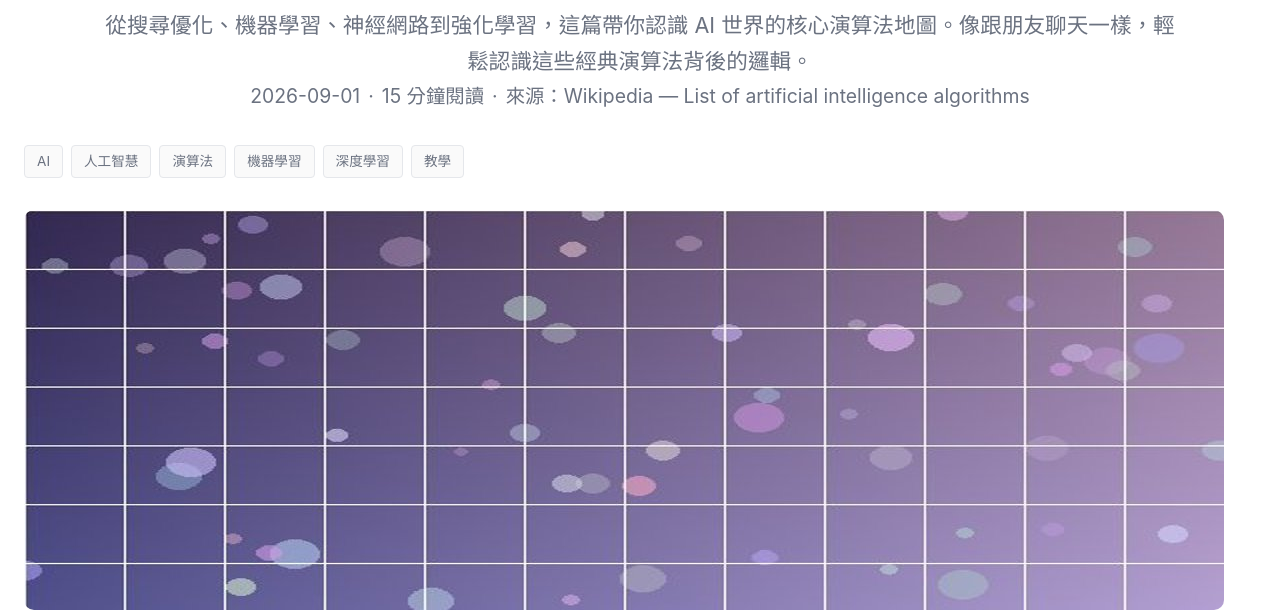
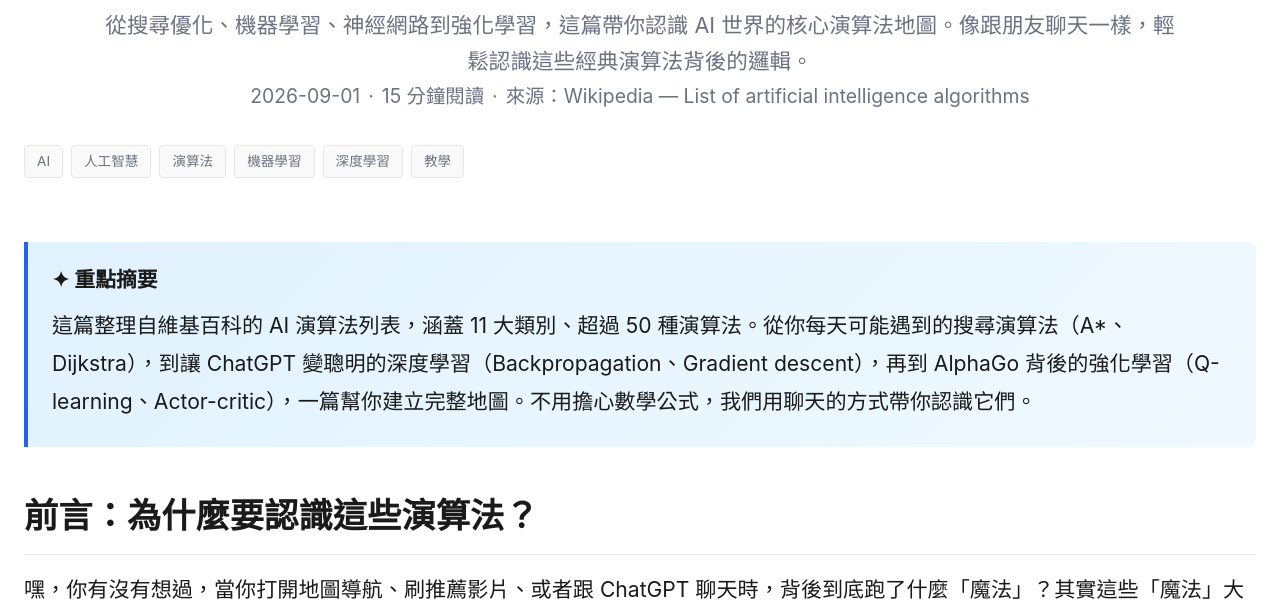
Before and after one commit to Robert-cYc/HardcoreEngr, a plain HTML site: page ai-algorithms.html in a window 1280 px wide. Shown: the part 356-968 px from the top of the page. Drawn offline with Linux system fonts and the light colour scheme; a script that the page names is missing.

Commit message:
remove: hero image from ai-algorithms article
Remove picsum-ai-algo-1200-400.jpg from article hero section as requested.
Also remove the image file and heroImage mapping from script.js.

Co-Authored-By: Claude <noreply@anthropic.com>

```diff
--- a/ai-algorithms.html
+++ b/ai-algorithms.html
@@ -40,11 +40,6 @@
       color: var(--text-muted);
       font-size: 1.21rem;
       margin-bottom: 2rem;
-    }
-    .article-hero img {
-      border-radius: 10px;
-      max-height: 400px;
-      object-fit: cover;
     }
     .article-tags {
       display: flex;
@@ -213,7 +208,6 @@
             <span class="tag">深度學習</span>
             <span class="tag">教學</span>
           </div>
-          <img loading="lazy" src="images/picsum-ai-algo-1200-400.jpg" alt="AI 人工智慧演算法列表">
         </div>
       </section>
 
```
Also changed, not shown: js/script.js (+1 -1 lines), images/picsum-ai-algo-1200-400.jpg (deleted).
